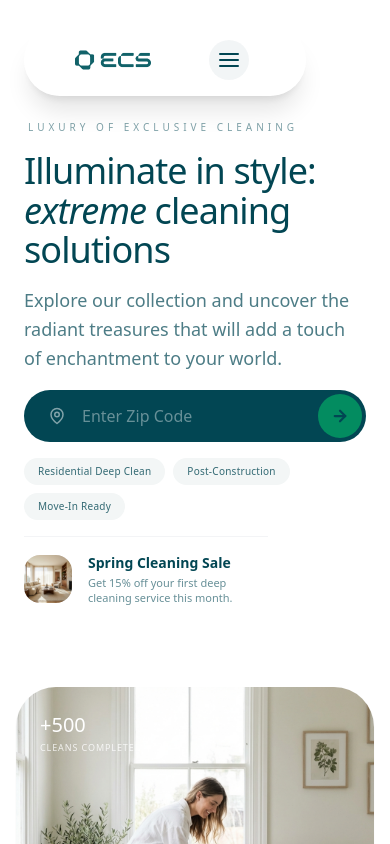
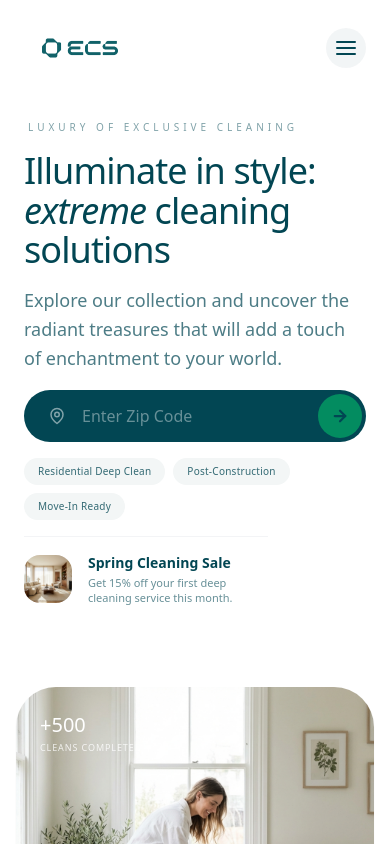
Before and after one commit to renatoquerales28-byte/extreme-cleaning-next, a Next.js app: page / in a window 390 px wide. Shown: the top 844 px of the page. Built offline with nearby package versions, Linux system fonts and the light colour scheme.

Commit message:
feat: simplify navbar to a conventional full-width fixed header with centered links

```diff
--- a/src/app/page.tsx
+++ b/src/app/page.tsx
@@ -35,22 +35,13 @@ export default function Home() {
 
     return (
         <main className="min-h-screen bg-white selection:bg-accent selection:text-white">
-            {/* Modular Navbar Container */}
-            <div className="fixed top-6 left-6 right-6 z-50 pointer-events-none flex justify-between items-center h-[72px] md:h-[80px]">
-
-                {/* Left Piece (Macho) - Identity & Nav */}
-                <motion.nav
-                    initial={false}
-                    animate={{
-                        width: scrolled ? "auto" : "fit-content",
-                        paddingRight: scrolled ? "1.5rem" : "3rem",
-                        backgroundColor: scrolled ? "rgba(255, 255, 255, 0.95)" : "rgba(255, 255, 255, 0.4)",
-                        borderTopRightRadius: scrolled ? "0px" : "2.5rem",
-                        borderBottomRightRadius: scrolled ? "0px" : "2.5rem",
-                    }}
-                    transition={{ duration: 0.8, ease: [0.23, 1, 0.32, 1] }}
-                    className="pointer-events-auto backdrop-blur-xl border border-white/20 shadow-xl rounded-l-[2.5rem] flex items-center gap-10 pl-8 h-full relative"
+            {/* Conventional Header */}
+            <header
+                className={`fixed top-0 left-0 right-0 z-50 transition-all duration-300 ${scrolled ? "bg-white/90 backdrop-blur-md shadow-sm h-20" : "bg-white h-24"
+                    }`}
             >
+                <div className="max-w-7xl mx-auto h-full px-6 flex items-center justify-between">
+                    {/* Left: Logo */}
                     <Link href="/" className="flex items-center gap-2 group shrink-0">
                         <div className="relative h-9 w-28 md:h-10 md:w-32 overflow-hidden">
                             <Image
@@ -62,29 +53,37 @@ export default function Home() {
                         </div>
                     </Link>
 
-                    <div className="hidden lg:flex items-center gap-8 text-[11px] font-black text-[#024653]/70 uppercase tracking-[0.2em]">
+                    {/* Center: Centered Nav Links */}
+                    <nav className="hidden lg:flex absolute left-1/2 -translate-x-1/2 items-center gap-12 text-[11px] font-black text-[#024653]/70 uppercase tracking-[0.2em]">
                         <Link href="#services" className="hover:text-[#024653] transition-colors">Services</Link>
                         <Link href="#process" className="hover:text-[#024653] transition-colors">Process</Link>
                         <Link href="#reviews" className="hover:text-[#024653] transition-colors">Reviews</Link>
-                    </div>
+                    </nav>
 
-                    {/* Integrated Macho Tip */}
+                    {/* Right: Conditional Action Button */}
+                    <div className="flex items-center gap-4">
+                        <AnimatePresence>
                             {scrolled && (
                                 <motion.div
-                            initial={{ opacity: 0, x: -10 }}
+                                    initial={{ opacity: 0, x: 20 }}
                                     animate={{ opacity: 1, x: 0 }}
-                            className="absolute right-0 top-0 bottom-0 w-8 translate-x-full pointer-events-none"
+                                    exit={{ opacity: 0, x: 20 }}
+                                    transition={{ duration: 0.4, ease: "easeOut" }}
                                 >
-                            <svg viewBox="0 0 32 100" preserveAspectRatio="none" className="w-full h-full fill-white/95 drop-shadow-lg">
-                                <path d="M 0 0 C 15 0, 32 20, 32 50 C 32 80, 15 100, 0 100 Z" />
-                            </svg>
+                                    <Link
+                                        href="/quote"
+                                        className="px-8 py-3 bg-[#08BF5F] text-[#024653] rounded-full text-[11px] font-black uppercase tracking-[0.2em] hover:scale-105 active:scale-95 transition-all shadow-lg shadow-[#08BF5F]/20 whitespace-nowrap"
+                                    >
+                                        Get Quote
+                                    </Link>
                                 </motion.div>
                             )}
+                        </AnimatePresence>
 
                         {/* Mobile Toggle */}
                         <button
                             onClick={() => setMobileMenuOpen(!mobileMenuOpen)}
-                        className="lg:hidden w-10 h-10 flex items-center justify-center rounded-full bg-[#024653]/5 text-[#024653] mr-2"
+                            className="lg:hidden w-10 h-10 flex items-center justify-center rounded-full bg-[#024653]/5 text-[#024653]"
                         >
                             <div className="w-5 flex flex-col gap-1">
                                 <span className={`w-full h-0.5 bg-current rounded-full transition-transform ${mobileMenuOpen ? "rotate-45 translate-y-1.5" : ""}`} />
@@ -92,44 +91,9 @@ export default function Home() {
                                 <span className={`w-full h-0.5 bg-current rounded-full transition-transform ${mobileMenuOpen ? "-rotate-45 -translate-y-1.5" : ""}`} />
                             </div>
                         </button>
-                </motion.nav>
-
-                {/* Right Piece (Hembra) - Action & Social */}
-                <AnimatePresence>
-                    {scrolled && (
-                        <motion.nav
-                            initial={{ x: 100, opacity: 0 }}
-                            animate={{ x: 0, opacity: 1 }}
-                            exit={{ x: 100, opacity: 0 }}
-                            transition={{ duration: 0.8, ease: [0.23, 1, 0.32, 1] }}
-                            className="pointer-events-auto bg-[#024653] shadow-2xl rounded-r-full flex items-center h-full relative"
-                        >
-                            {/* Integrated Hembra Cutout */}
-                            <div className="absolute left-0 top-0 bottom-0 w-8 -translate-x-full pointer-events-none">
-                                <svg viewBox="0 0 32 100" preserveAspectRatio="none" className="w-full h-full fill-[#024653]">
-                                    <path d="M 32 0 L 32 100 L 0 100 C 12 80, 0 70, 0 50 C 0 30, 12 20, 0 0 Z" />
-                                </svg>
                     </div>
-
-                            <div className="flex items-center gap-8 pl-4 pr-6">
-                                {/* Minimalist Social Icons */}
-                                <div className="flex items-center gap-5 text-white/40">
-                                    <a href="#" className="hover:text-[#08BF5F] transition-colors"><Instagram size={18} strokeWidth={2} /></a>
-                                    <a href="#" className="hover:text-[#08BF5F] transition-colors"><Facebook size={18} strokeWidth={2} /></a>
                 </div>
-
-                                {/* Get Quote Button */}
-                                <Link
-                                    href="/quote"
-                                    className="px-10 py-3.5 bg-[#08BF5F] text-[#024653] rounded-full text-[11px] font-black uppercase tracking-[0.2em] hover:brightness-110 active:scale-95 transition-all shadow-lg shadow-[#08BF5F]/30 whitespace-nowrap"
-                                >
-                                    Get Quote
-                                </Link>
-                            </div>
-                        </motion.nav>
-                    )}
-                </AnimatePresence>
-            </div>
+            </header>
 
             {/* Mobile Menu Overlay */}
             <AnimatePresence>
```
Lines whose indentation alone changed are shown as unchanged.
